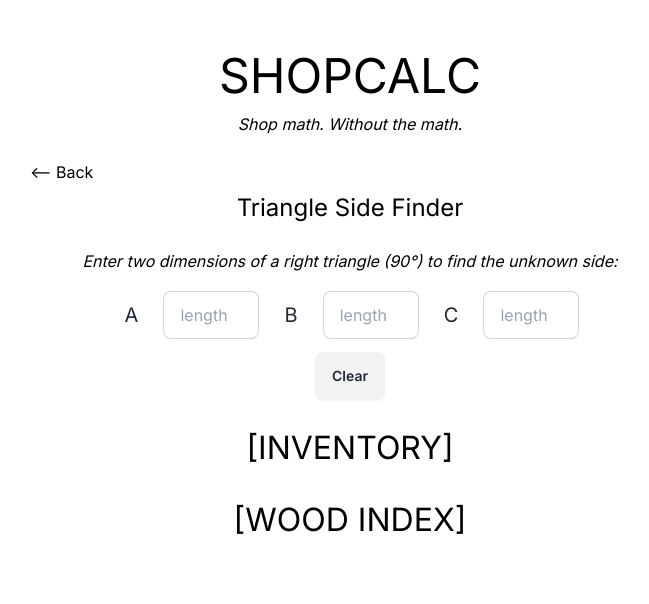
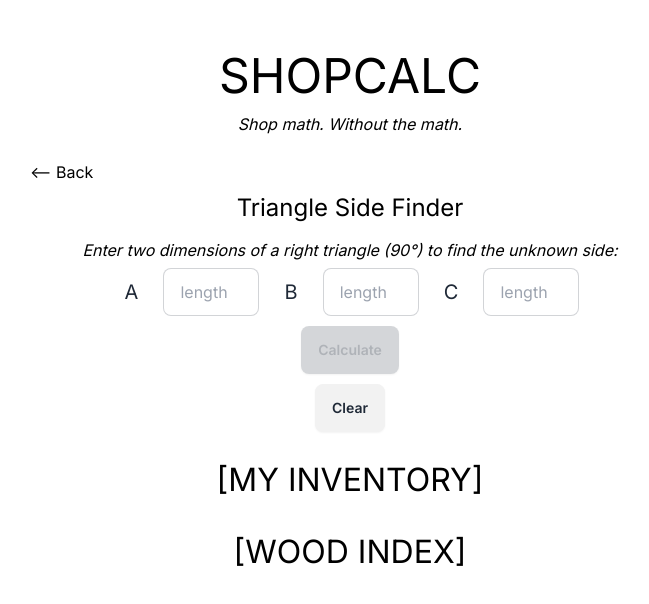
Before and after one commit to LukeTHardy/shop-calc, a Next.js app: page /triangles in a window 1280 px wide. Shown: the top 604 px of the page, without its empty margins (290-939 px from the left). Built offline with nearby package versions, Linux system fonts and the light colour scheme.

Commit message:
refactored triangle side finder with validInput boolean switch

```diff
--- a/app/bfcalc/page.tsx
+++ b/app/bfcalc/page.tsx
@@ -32,7 +32,7 @@ const BFCalc = () => {
   }, [length, width, thickness]);
 
   return (
-    <main className="flex flex-col items-center justify-between w-[40rem] h-[15rem]">
+    <main className="flex flex-col items-center justify-between w-[40rem] h-[17rem]">
       <div className="flex flex-col w-full justify-center">
         <div className="self-start">
           <Link href="/" className="block">
--- a/app/footer.tsx
+++ b/app/footer.tsx
@@ -4,7 +4,7 @@ const Footer = () => {
   return (
     <div>
       {/* Your header content goes here */}
-      <h1 className="text-center text-[2rem] mt-6">[INVENTORY]</h1>
+      <h1 className="text-center text-[2rem] mt-6">[MY INVENTORY]</h1>
       <h1 className="text-center text-[2rem] mt-6">[WOOD INDEX]</h1>
     </div>
   );
--- a/app/fractions/page.tsx
+++ b/app/fractions/page.tsx
@@ -53,7 +53,7 @@ const Fractions = () => {
   };
 
   return (
-    <main className="flex flex-col items-center justify-between w-[40rem] h-[15rem]">
+    <main className="flex flex-col items-center justify-between w-[40rem] h-[17rem]">
       <div className="flex flex-col w-full justify-center">
         <div className="self-start">
           <Link href="/" className="block">
--- a/app/miters/page.tsx
+++ b/app/miters/page.tsx
@@ -23,7 +23,7 @@ const Miters = () => {
   };
 
   return (
-    <main className="flex flex-col items-center justify-between w-[40rem] h-[15rem]">
+    <main className="flex flex-col items-center justify-between w-[40rem] h-[17rem]">
       <div className="flex flex-col w-full justify-center">
         <div className="self-start">
           <Link href="/" className="block">
@@ -34,9 +34,7 @@ const Miters = () => {
           Compound Miter Calculator
         </div>
       </div>
-      <h1 className="italic my-1">
-        Enter the ______ and the ______ to find the ______:
-      </h1>
+      <h1 className="italic my-1">*in development*</h1>
       <div className="inputs-container w-[75%] flex justify-around">
         <div className="label">
           <span className="label-text text-xl">First thing</span>
--- a/app/page.tsx
+++ b/app/page.tsx
@@ -4,7 +4,7 @@ import Link from "next/link";
 export default function Home() {
   return (
     <main>
-      <div className="link-container flex flex-col items-center justify-between w-[40rem] h-[15rem]">
+      <div className="link-container flex flex-col items-center justify-between w-[40rem] h-[17rem]">
         <Link href="/bfcalc" className="my-1 text-xl hover:font-bold ">
           Board Ft. Calculator
         </Link>
--- a/app/polygons/page.tsx
+++ b/app/polygons/page.tsx
@@ -37,7 +37,7 @@ const Polygons = () => {
   }, [sideCount, angle]);
 
   return (
-    <main className="flex flex-col items-center justify-evenly w-[40rem] h-[20rem]">
+    <main className="flex flex-col items-center justify-evenly w-[40rem] h-[17rem]">
       <div className="flex flex-col w-full justify-center">
         <div className="self-start">
           <Link href="/" className="block">
--- a/app/triangles/page.tsx
+++ b/app/triangles/page.tsx
@@ -8,6 +8,7 @@ const TriangleCalc = () => {
   const [sideA, setSideA] = useState<string>("");
   const [sideB, setSideB] = useState<string>("");
   const [sideC, setSideC] = useState<string>("");
+  const [validInput, setValidInput] = useState<boolean>(false);
 
   const handleSideAChange = (e: React.ChangeEvent<HTMLInputElement>) => {
     setSideA(e.target.value);
@@ -22,35 +23,48 @@ const TriangleCalc = () => {
     setSideA("");
     setSideB("");
     setSideC("");
+    setValidInput(false);
   };
 
-  useEffect(() => {
+  const handleCalculate = () => {
     if (sideA && sideB && !sideC) {
       const sideAValue = parseFloat(sideA);
       const sideBValue = parseFloat(sideB);
       const sideCValue = Math.sqrt(
         Math.pow(sideAValue, 2) + Math.pow(sideBValue, 2)
-      ).toFixed(2);
+      ).toFixed(3);
       setSideC(sideCValue);
     } else if (sideA && !sideB && sideC) {
       const sideAValue = parseFloat(sideA);
       const sideCValue = parseFloat(sideC);
       const sideBValue = Math.sqrt(
         Math.pow(sideCValue, 2) - Math.pow(sideAValue, 2)
-      ).toFixed(2);
+      ).toFixed(3);
       setSideB(sideBValue);
     } else if (!sideA && sideB && sideC) {
       const sideBValue = parseFloat(sideB);
       const sideCValue = parseFloat(sideC);
       const sideAValue = Math.sqrt(
         Math.pow(sideCValue, 2) - Math.pow(sideBValue, 2)
-      ).toFixed(2);
+      ).toFixed(3);
       setSideA(sideAValue);
+    }
+  };
+
+  useEffect(() => {
+    if (
+      (sideA && sideB && !sideC) ||
+      (sideA && sideC && !sideB) ||
+      (sideB && sideC && !sideA)
+    ) {
+      setValidInput(true);
+    } else {
+      setValidInput(false);
     }
   }, [sideA, sideB, sideC]);
 
   return (
-    <main className="flex flex-col items-center justify-between w-[40rem] h-[15rem]">
+    <main className="flex flex-col items-center justify-between w-[40rem] h-[17rem]">
       <div className="flex flex-col w-full justify-center">
         <div className="self-start">
           <Link href="/" className="block">
@@ -94,6 +108,13 @@ const TriangleCalc = () => {
           onChange={handleSideCChange}
         />
       </div>
+      <button
+        className="btn m-2"
+        disabled={!validInput}
+        onClick={handleCalculate}
+      >
+        Calculate
+      </button>
       <button className="btn" onClick={handleClear}>
         Clear
       </button>
--- a/app/units/page.tsx
+++ b/app/units/page.tsx
@@ -160,7 +160,7 @@ const Units = () => {
   }, [metricUnit, imperialUnit]);
 
   return (
-    <main className="flex flex-col items-center justify-between w-[40rem] h-[15rem]">
+    <main className="flex flex-col items-center justify-between w-[40rem] h-[17rem]">
       <div className="flex flex-col w-full justify-center">
         <div className="self-start">
           <Link href="/" className="block">
```
